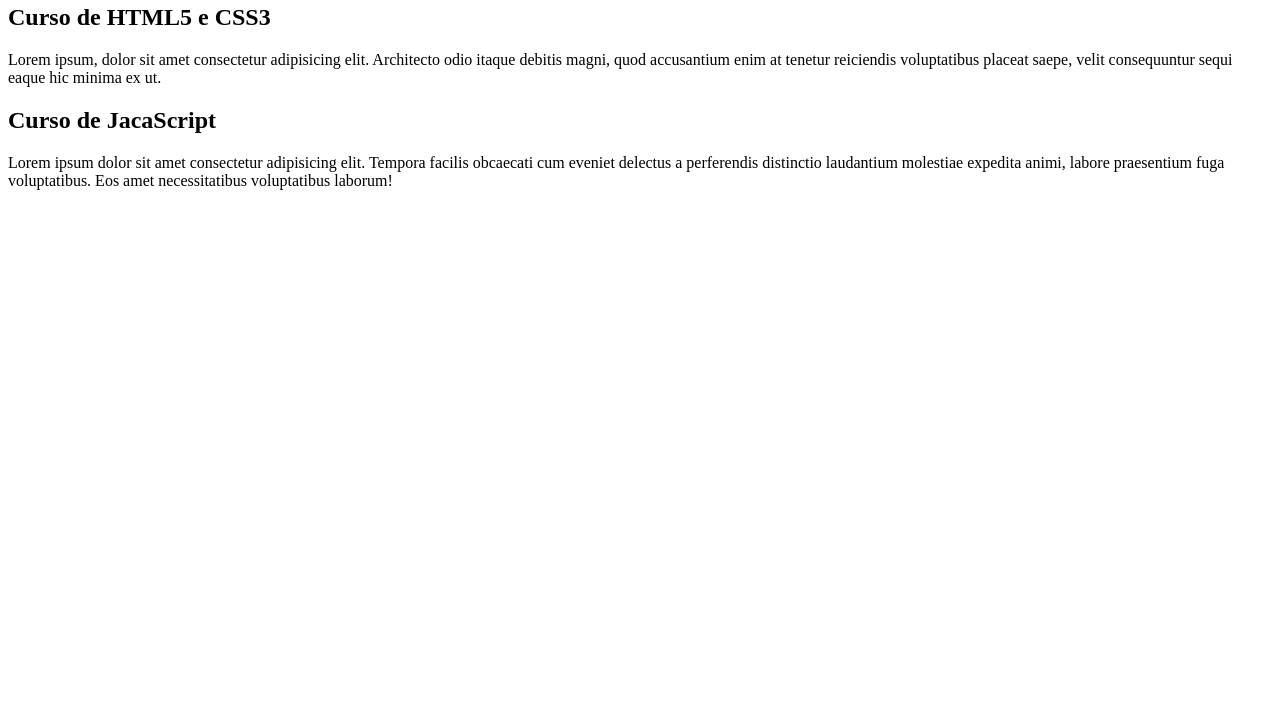
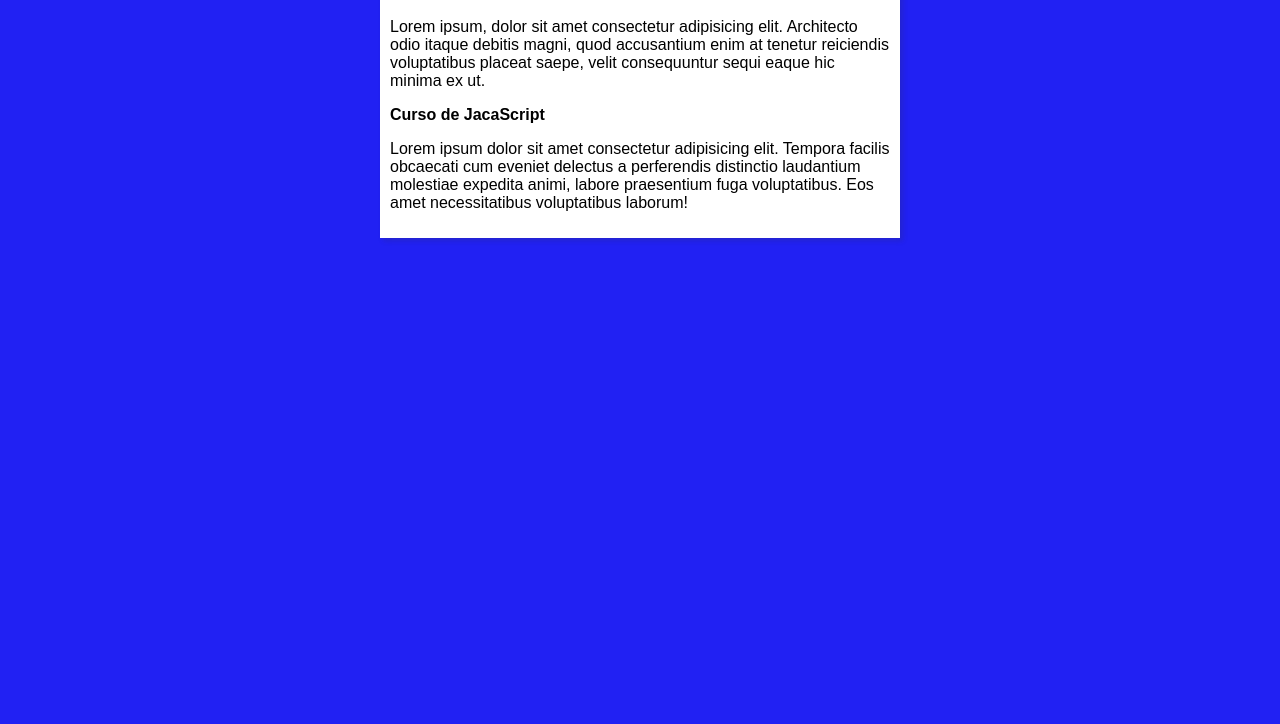
Before and after one commit to silvadeandre/projeto-site, a plain HTML site: page index.html in a window 1280 px wide. Shown: the part 76-800 px from the top of the page. Drawn offline with Linux system fonts and the light colour scheme.

Commit message:
update conteudo

```diff
--- /dev/null
+++ b/estilos/style.css
@@ -0,0 +1,16 @@
+*{
+   font-family: Arial, Helvetica, sans-serif;
+   font-size: 16px;
+}
+
+body {
+   background-color: rgb(33, 33, 243);
+}
+
+main {
+   background-color: white;
+   width: 500px;
+   margin: auto;
+   padding: 10px;
+   box-shadow: 3px 3px 5px rgba(49, 48, 48, 0.185);
+}
--- a/index.html
+++ b/index.html
@@ -5,6 +5,7 @@
    <meta http-equiv="X-UA-Compatible" content="IE=edge">
    <meta name="viewport" content="width=device-width, initial-scale=1.0">
    <title>Título do Site</title>
+   <link rel="stylesheet" href="estilos/style.css">
 </head>
 <body>
    <main>
```
